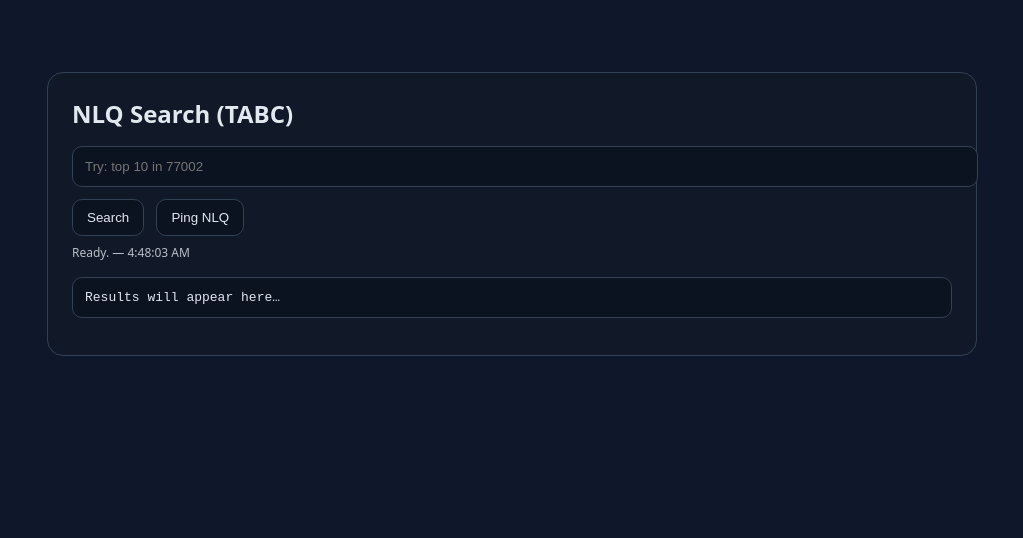
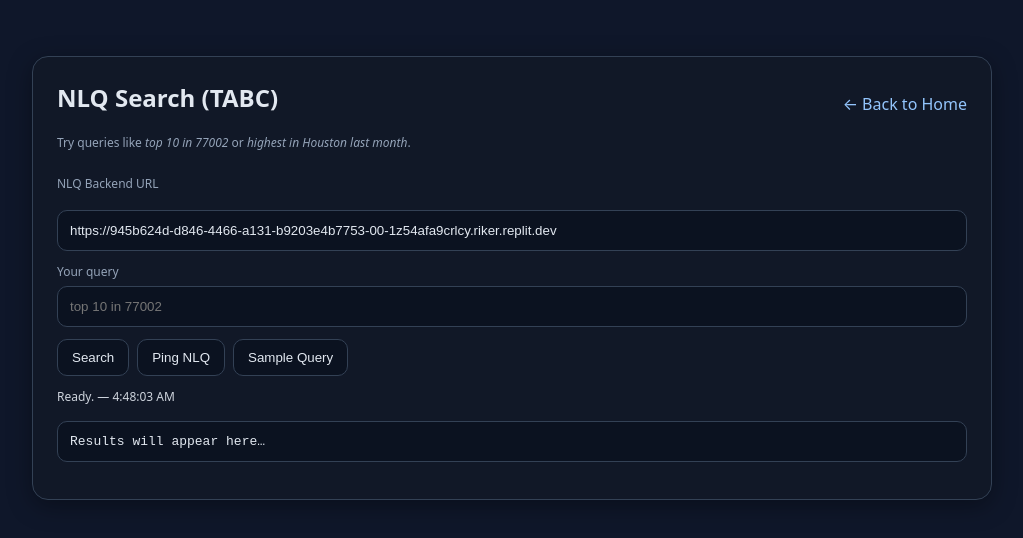
Before and after one commit to sowebb/Search-one, a plain HTML site: page public/index.html in a window 1280 px wide. Shown: the whole page, without its empty margins (128-1151 px from the left). Drawn offline with Linux system fonts and the light colour scheme.

Commit message:
Update index.html

```diff
--- a/public/index.html
+++ b/public/index.html
@@ -5,27 +5,104 @@
     <meta name="viewport" content="width=device-width, initial-scale=1" />
     <title>NLQ Search (TABC)</title>
     <style>
-      body{font-family:system-ui,-apple-system,Segoe UI,Roboto,Helvetica,Arial,sans-serif;background:#0f172a;color:#e2e8f0;margin:0;padding:24px}
-      .card{max-width:880px;margin:48px auto;padding:24px;border:1px solid #334155;border-radius:16px;background:#111827}
-      h1{margin:0 0 16px;font-size:24px}
-      input{width:100%;padding:12px;border:1px solid #334155;background:#0b1220;color:#e2e8f0;border-radius:10px}
-      button{margin-top:12px;margin-right:8px;padding:10px 14px;border-radius:10px;border:1px solid #334155;background:#0b1220;color:#e2e8f0;cursor:pointer}
-      #status{opacity:.8;font-size:12px;margin-top:8px}
-      pre{white-space:pre-wrap;background:#0b1220;border:1px solid #334155;border-radius:10px;padding:12px;margin-top:16px;max-height:60vh;overflow:auto}
-      a{color:#93c5fd}
+      :root{--bg:#0f172a;--panel:#111827;--ink:#e2e8f0;--muted:#94a3b8;--line:#334155}
+      *{box-sizing:border-box}
+      body{font-family:system-ui,-apple-system,Segoe UI,Roboto,Helvetica,Arial,sans-serif;background:var(--bg);color:var(--ink);margin:0;padding:24px}
+      .card{max-width:960px;margin:32px auto;padding:24px;border:1px solid var(--line);border-radius:16px;background:var(--panel);box-shadow:0 6px 24px rgba(0,0,0,.35)}
+      h1{margin:0 0 12px;font-size:24px}
+      p{margin:0 0 16px;color:var(--muted)}
+      label{font-size:12px;color:var(--muted);display:block;margin:8px 0 6px}
+      input{width:100%;padding:12px;border:1px solid var(--line);background:#0b1220;color:var(--ink);border-radius:10px}
+      .row{display:grid;grid-template-columns:1fr;gap:12px;margin:8px 0 12px}
+      .controls{display:flex;flex-wrap:wrap;gap:8px;margin:12px 0}
+      button{padding:10px 14px;border-radius:10px;border:1px solid var(--line);background:#0b1220;color:var(--ink);cursor:pointer}
+      button:hover{filter:brightness(1.1)}
+      .muted{font-size:12px;color:var(--muted)}
+      #status{opacity:.9;font-size:12px;margin-top:8px}
+      pre{white-space:pre-wrap;background:#0b1220;border:1px solid var(--line);border-radius:10px;padding:12px;margin-top:16px;max-height:60vh;overflow:auto}
+      .topbar{display:flex;justify-content:space-between;align-items:center;margin-bottom:8px}
+      a{color:#93c5fd;text-decoration:none}
     </style>
   </head>
   <body>
     <div class="card">
-      <h1>NLQ Search (TABC)</h1>
-      <input id="q" placeholder="Try: top 10 in 77002" />
-      <div>
+      <div class="topbar">
+        <h1>NLQ Search (TABC)</h1>
+        <a href="/index.html">← Back to Home</a>
+      </div>
+      <p class="muted">Try queries like <em>top 10 in 77002</em> or <em>highest in Houston last month</em>.</p>
+
+      <div class="row">
+        <label for="api">NLQ Backend URL</label>
+        <input id="api" type="url" />
+      </div>
+
+      <label for="q">Your query</label>
+      <input id="q" type="search" placeholder="top 10 in 77002" />
+
+      <div class="controls">
         <button id="go">Search</button>
         <button id="ping">Ping NLQ</button>
+        <button id="sample">Sample Query</button>
       </div>
+
       <div id="status">Ready.</div>
       <pre id="out">Results will appear here…</pre>
     </div>
-    <script type="module" src="/assets/search.js"></script>
+
+    <script type="module">
+      const el = (id) => document.getElementById(id);
+      const out = el('out'), statusEl = el('status'), q = el('q');
+      const apiInput = el('api');
+
+      // LIVE backend default
+      const LIVE_API = "https://945b624d-d846-4466-a131-b9203e4b7753-00-1z54afa9crlcy.riker.replit.dev";
+
+      // Auto-config: on Firebase, use live API. Otherwise, check for URL param.
+      const onFirebase = /\.web\.app$|\.firebaseapp\.com$/.test(location.hostname);
+      apiInput.value = onFirebase ? LIVE_API : (new URLSearchParams(location.search).get('api') || LIVE_API);
+
+      // Prefill query from URL param if it exists
+      const usp = new URLSearchParams(location.search);
+      if (usp.get('q')) q.value = usp.get('q');
+
+      const setStatus = (m)=>{ statusEl.textContent = `${m} — ${new Date().toLocaleTimeString()}` };
+      const apiBase = ()=> (apiInput.value || '').trim().replace(/\/$/, '');
+
+      async function http(method, url, body){
+        const opt = { method, headers:{'Content-Type':'application/json'} };
+        if (body) opt.body = JSON.stringify(body);
+        const res = await fetch(url, opt);
+        const txt = await res.text();
+        let bodyJson; try{ bodyJson = JSON.parse(txt) } catch { bodyJson = { raw: txt } }
+        return { ok: res.ok, status: res.status, headers: Object.fromEntries(res.headers.entries()), body: bodyJson };
+      }
+
+      async function ping(){
+        setStatus('Pinging NLQ…');
+        try{
+          const r = await http('POST', `${apiBase()}/api/health`, {});
+          out.textContent = JSON.stringify(r, null, 2);
+          setStatus(r.ok ? 'Ping OK' : `Ping failed (${r.status})`);
+        }catch(e){ out.textContent = `Ping error: ${e}`; setStatus('Ping error'); }
+      }
+
+      async function run(){
+        const v = q.value.trim(); if (!v){ setStatus('Type a query first'); return; }
+        setStatus('Running search…');
+        try{
+          const r = await http('GET', `${apiBase()}/api/search-smart?q=${encodeURIComponent(v)}`);
+          out.textContent = JSON.stringify(r, null, 2);
+          setStatus(r.ok ? 'Search OK' : `Search failed (${r.status})`);
+        }catch(e){ out.textContent = `Search error: ${e}`; setStatus('Search error'); }
+      }
+
+      el('go').addEventListener('click', run);
+      el('ping').addEventListener('click', ping);
+      el('sample').addEventListener('click', ()=>{ q.value='top 10 in 77002'; q.focus(); });
+      q.addEventListener('keydown', (e)=>{ if(e.key==='Enter') run(); });
+
+      setStatus('Ready.');
+    </script>
   </body>
 </html>
```
